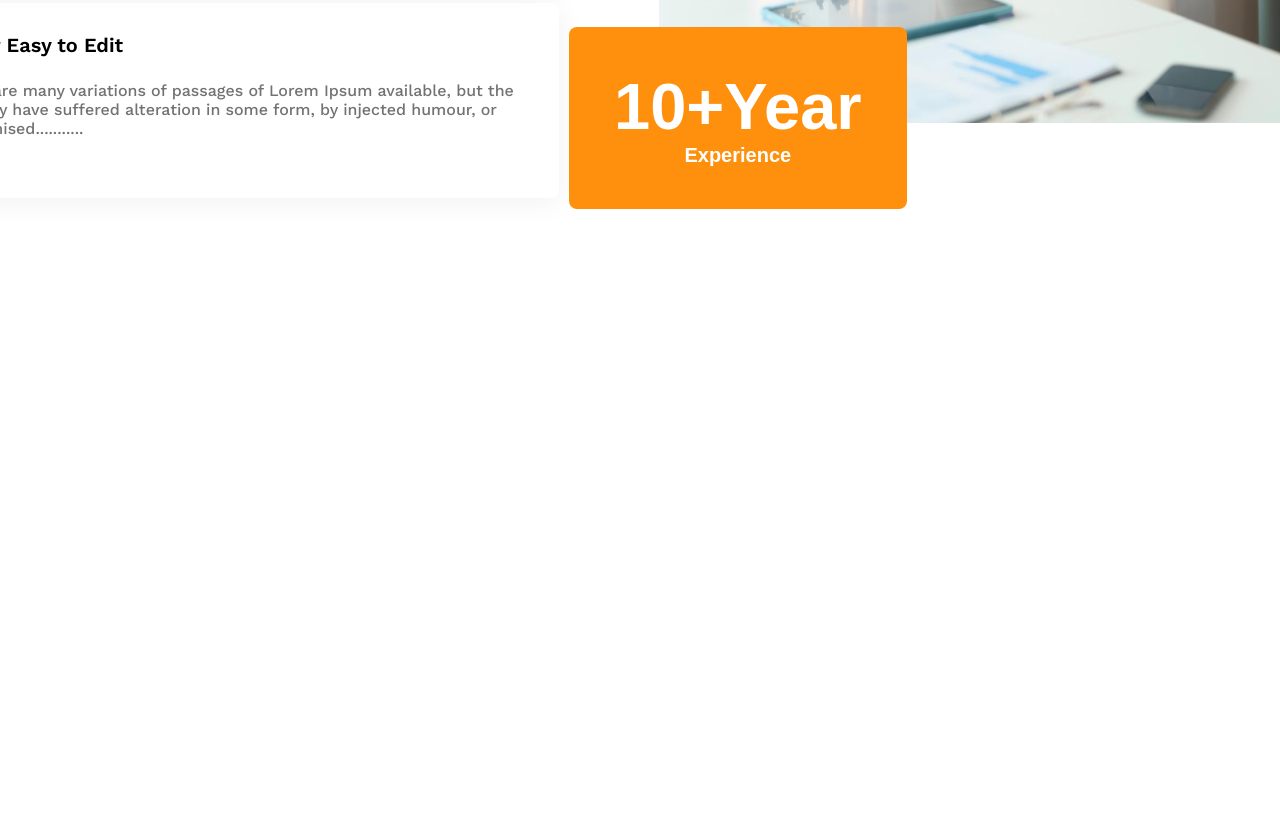
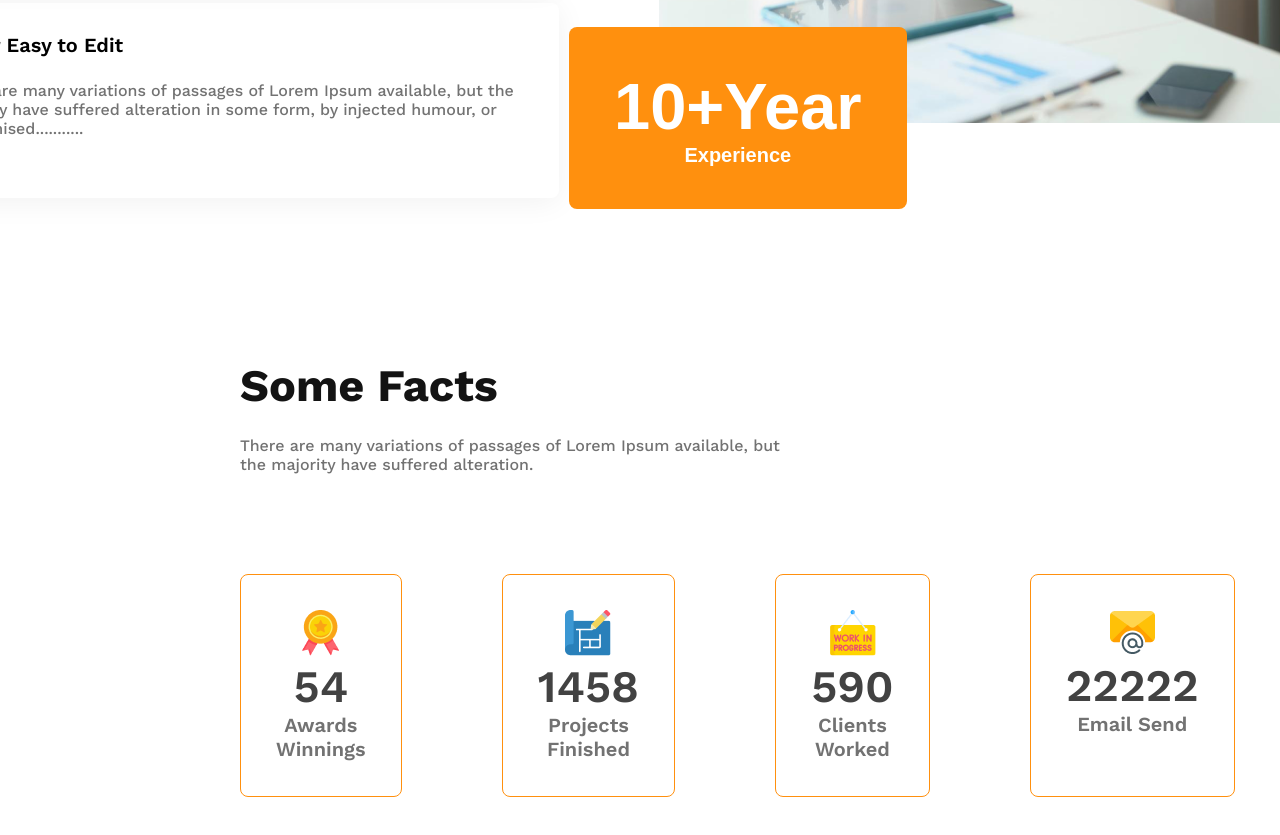
Before and after one commit to ShantanuDas99/assignment-project-1, a plain HTML site: page index.html in a window 1280 px wide. Shown: the part 3024-3859 px from the top of the page. Before the commit the page ends 3383 px from the top, so only its background shows below. Drawn offline with nearby package versions, Linux system fonts and the light colour scheme.

Commit message:
Some facts added

```diff
--- a/index.html
+++ b/index.html
@@ -120,5 +120,36 @@
         </div>
       </div>
     </section>
+    <!-- some facts section  -->
+    <section class="some-facts">
+      <h2 class="title">Some Facts</h2>
+      <p class="subtitle">
+        There are many variations of passages of Lorem Ipsum available, but
+        <br />
+        the majority have suffered alteration.
+      </p>
+      <div class="facts">
+        <div class="fact">
+          <img src="images/icons/ribon.png" alt="" />
+          <h4 class="score">54</h4>
+          <p class="subtitle-fact">Awards Winnings</p>
+        </div>
+        <div class="fact">
+          <img src="images/icons/projects.png" alt="" />
+          <h4 class="score">1458</h4>
+          <p class="subtitle-fact">Projects Finished</p>
+        </div>
+        <div class="fact">
+          <img src="images/icons/customers.png" alt="" />
+          <h4 class="score">590</h4>
+          <p class="subtitle-fact">Clients Worked</p>
+        </div>
+        <div class="fact">
+          <img src="images/icons/email.png" alt="" />
+          <h4 class="score">22222</h4>
+          <p class="subtitle-fact">Email Send</p>
+        </div>
+      </div>
+    </section>
   </body>
 </html>
--- a/styles/style.css
+++ b/styles/style.css
@@ -149,3 +149,45 @@ body {
   position: relative;
   transform: translate(-90px, -100px);
 }
+/* Some Facts styles  */
+.some-facts {
+  padding-left: 240px;
+  padding-right: 240px;
+  margin-bottom: 180px;
+}
+.some-facts .subtitle {
+  margin-top: 24px;
+  margin-bottom: 100px;
+}
+.facts {
+  display: flex;
+  gap: 100px;
+}
+.facts .fact {
+  width: 241.83px;
+  /* height: 241.83px; */
+  text-align: center;
+  border: 1px solid #ff900e;
+  border-radius: 8px;
+  padding: 35px;
+  transition: transform 0.2s;
+}
+.facts .fact:hover {
+  transform: scale(1.5);
+  text-decoration: #ffffff;
+  background-color: #ff900e;
+}
+.facts .fact:hover .score,
+.facts .fact:hover .subtitle-fact {
+  color: #ffffff;
+}
+.facts .fact .score {
+  font-weight: 600;
+  font-size: 45px;
+  color: #424242;
+}
+.facts .fact .subtitle-fact {
+  font-weight: 600;
+  font-size: 20px;
+  color: #727272;
+}
```
